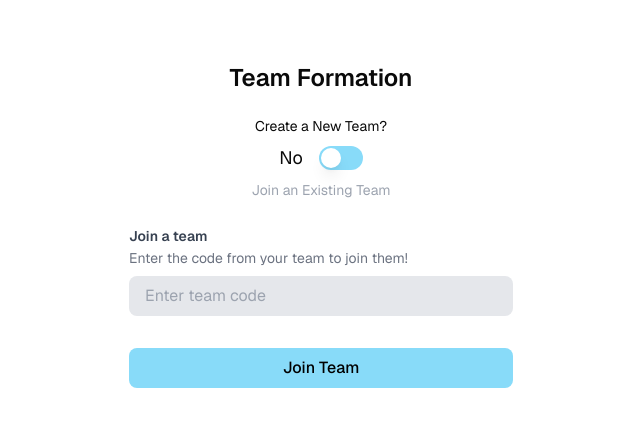
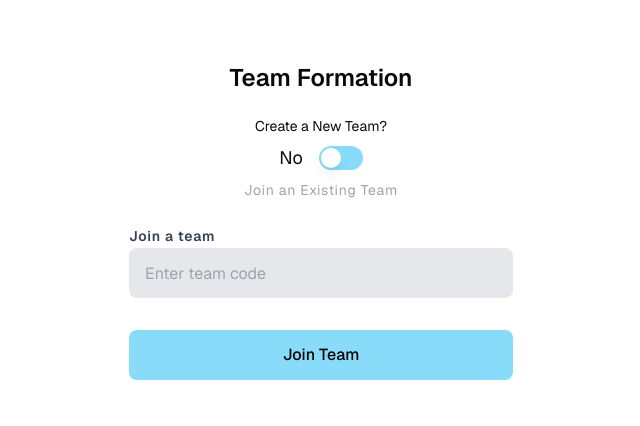
Before and after one commit to CodeChefVIT/clueminati-2.0-webapp, a Next.js app: page /team in a window 1280 px wide. Shown: the top 426 px of the page, without its empty margins (319-959 px from the left). Built offline with nearby package versions, Linux system fonts and the light colour scheme; sample sign-in values are in the browser's storage.

Commit message:
fix: UI consistency

```diff
--- a/src/app/login/page.tsx
+++ b/src/app/login/page.tsx
@@ -76,18 +76,15 @@ export default function LoginPage() {
   }, []);
 
   return (
-    <div className="mt-8 flex h-screen flex-col items-center bg-white p-4">
-      <main
-        className="w-full max-w-md rounded-lg bg-white p-6"
-        style={{ fontFamily: "Inter, sans-serif" }}
-      >
+    <div className="mt-8 flex h-screen flex-col items-center bg-white">
+      <main className="w-full max-w-md rounded-lg bg-white p-8">
         <h1 className="mb-6 text-center text-2xl font-semibold">Login</h1>
 
         <form className="flex flex-col gap-4" onSubmit={handleLoginSubmit}>
           <div className="mb-4 flex flex-col">
             <label
               htmlFor="email"
-              className="mb-1 text-sm font-semibold tracking-wider text-black"
+              className="mb-1 text-sm font-semibold tracking-wider text-gray-700"
             >
               Enter VIT Mail
             </label>
@@ -105,7 +102,7 @@ export default function LoginPage() {
           <div className="flex flex-col">
             <label
               htmlFor="password"
-              className="mb-1 text-sm font-semibold tracking-wider text-black"
+              className="mb-1 text-sm font-semibold tracking-wider text-gray-700"
             >
               Enter Password
             </label>
@@ -144,7 +141,7 @@ export default function LoginPage() {
           <button
             type="submit"
             className={cn(
-              "text-md h-[50px] w-full rounded-lg bg-[#FBB3C0] px-3 font-medium text-black focus:outline-none focus:ring-2",
+              "text-md h-[50px] w-full rounded-lg bg-[#FBB3C0] px-3 font-medium text-black",
               loading && "text-gray-700",
               !loading && "transition-all duration-300 active:scale-[0.97]",
             )}
--- a/src/app/team/page.tsx
+++ b/src/app/team/page.tsx
@@ -2,6 +2,7 @@
 
 import Loading from "@/components/Loading";
 import { Switch } from "@/components/ui/switch";
+import { cn } from "@/lib/utils";
 import { type createTeamAPIProps } from "@/types/api/team";
 import { errorToast } from "@/utils/errors";
 import axios, { type AxiosError } from "axios";
@@ -122,7 +123,7 @@ export default function TeamLookup() {
               onCheckedChange={() => setIsCreatingTeam((prev) => !prev)}
             />
           </div>
-          <div className="mt-2 text-center text-sm font-normal text-gray-400">
+          <div className="mt-2 text-center text-sm font-normal tracking-wider text-gray-400">
             {isCreatingTeam
               ? "Team Leader makes the New Team"
               : "Join an Existing Team"}
@@ -134,7 +135,7 @@ export default function TeamLookup() {
             <div className="mb-4">
               <label
                 htmlFor="teamName"
-                className="text-sm font-semibold text-gray-700"
+                className="text-sm font-semibold tracking-wider text-gray-700"
               >
                 Team Name
               </label>
@@ -142,7 +143,7 @@ export default function TeamLookup() {
                 value={teamName}
                 required
                 onChange={(e) => setTeamName(e.target.value)}
-                className="w-full rounded-lg border-none bg-gray-200 px-4 py-2 focus:outline-none focus:ring-2 focus:ring-indigo-500"
+                className="h-[50px] w-full rounded-lg border-none bg-gray-200 px-4 py-2 focus:outline-none focus:ring-2 focus:ring-black"
                 placeholder="Enter team name"
               />
             </div>
@@ -150,20 +151,20 @@ export default function TeamLookup() {
             <div className="mb-4">
               <label
                 htmlFor="teamCode"
-                className="text-sm font-semibold text-gray-700"
+                className="text-sm font-semibold tracking-wider text-gray-700"
               >
                 Join a team
               </label>
-              <p className="mb-2 text-sm text-gray-500">
+              {/* <p className="mb-2 text-sm text-gray-500">
                 Enter the code from your team to join them!
-              </p>
+              </p> */}
               <input
                 value={teamCode}
                 onChange={(e) => setTeamCode(e.target.value)}
                 required
                 maxLength={6}
                 minLength={6}
-                className="w-full rounded-lg border-none bg-gray-200 px-4 py-2 focus:outline-none focus:ring-2 focus:ring-indigo-500"
+                className="h-[50px] w-full rounded-lg border-none bg-gray-200 px-4 py-2 focus:outline-none focus:ring-2 focus:ring-black"
                 placeholder="Enter team code"
               />
             </div>
@@ -172,11 +173,15 @@ export default function TeamLookup() {
           <button
             type="submit"
             disabled={isLoading}
-            className={`w-full rounded-lg py-2 font-medium ${
-              isCreatingTeam
-                ? "bg-[#AEF276] text-black hover:bg-green-700"
-                : "bg-[#88DBF9] text-black hover:bg-blue-700"
-            } mt-4`}
+            className={cn(
+              `text-md h-[50px] w-full rounded-lg px-3 font-medium text-black ${
+                isCreatingTeam
+                  ? "bg-customGreen text-black"
+                  : "bg-customBlue text-black"
+              } mt-4`,
+              isLoading && "text-gray-700",
+              !isLoading && "transition-all duration-300 active:scale-[0.97]",
+            )}
           >
             {isLoading
               ? "Loading..."
```
